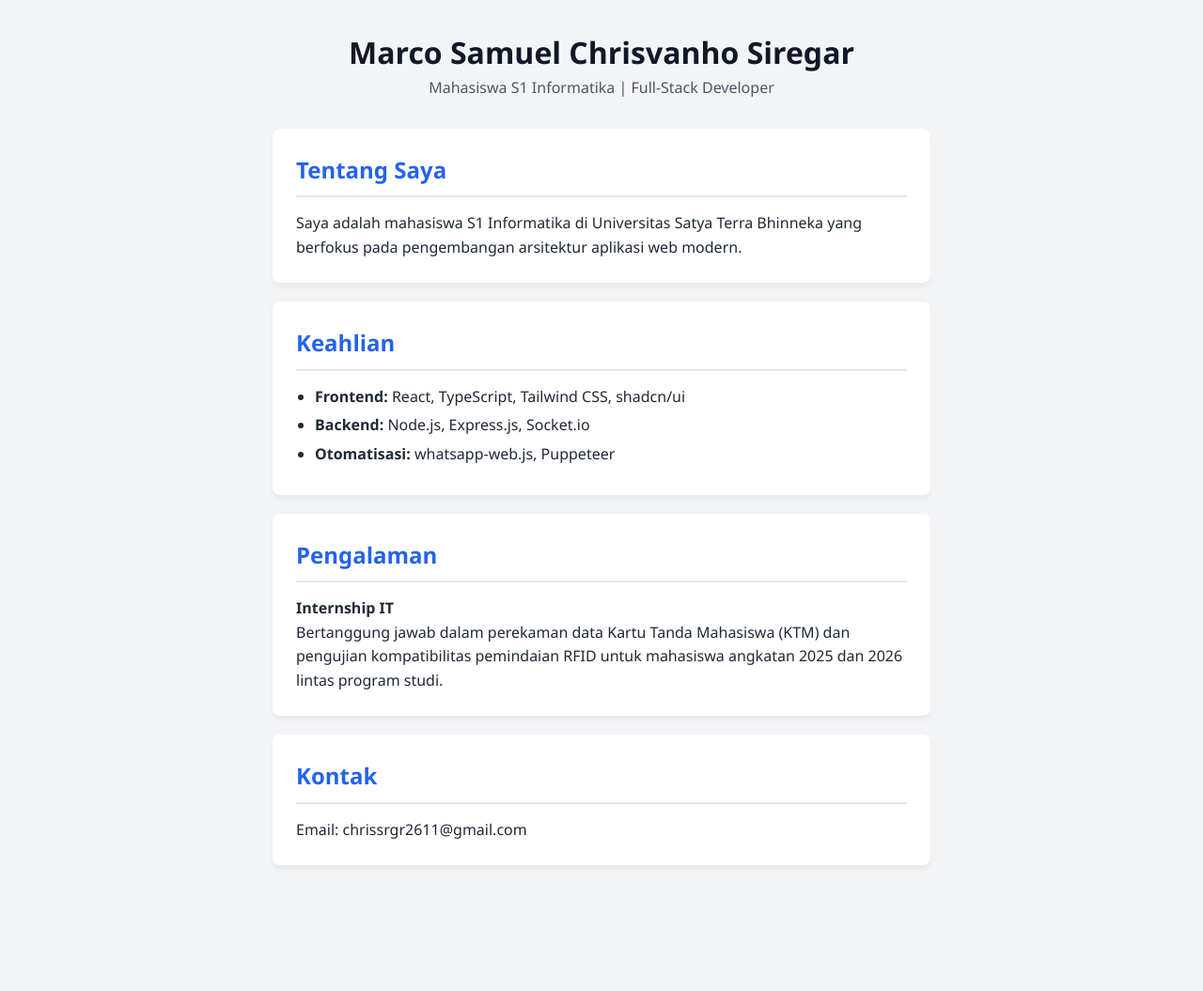
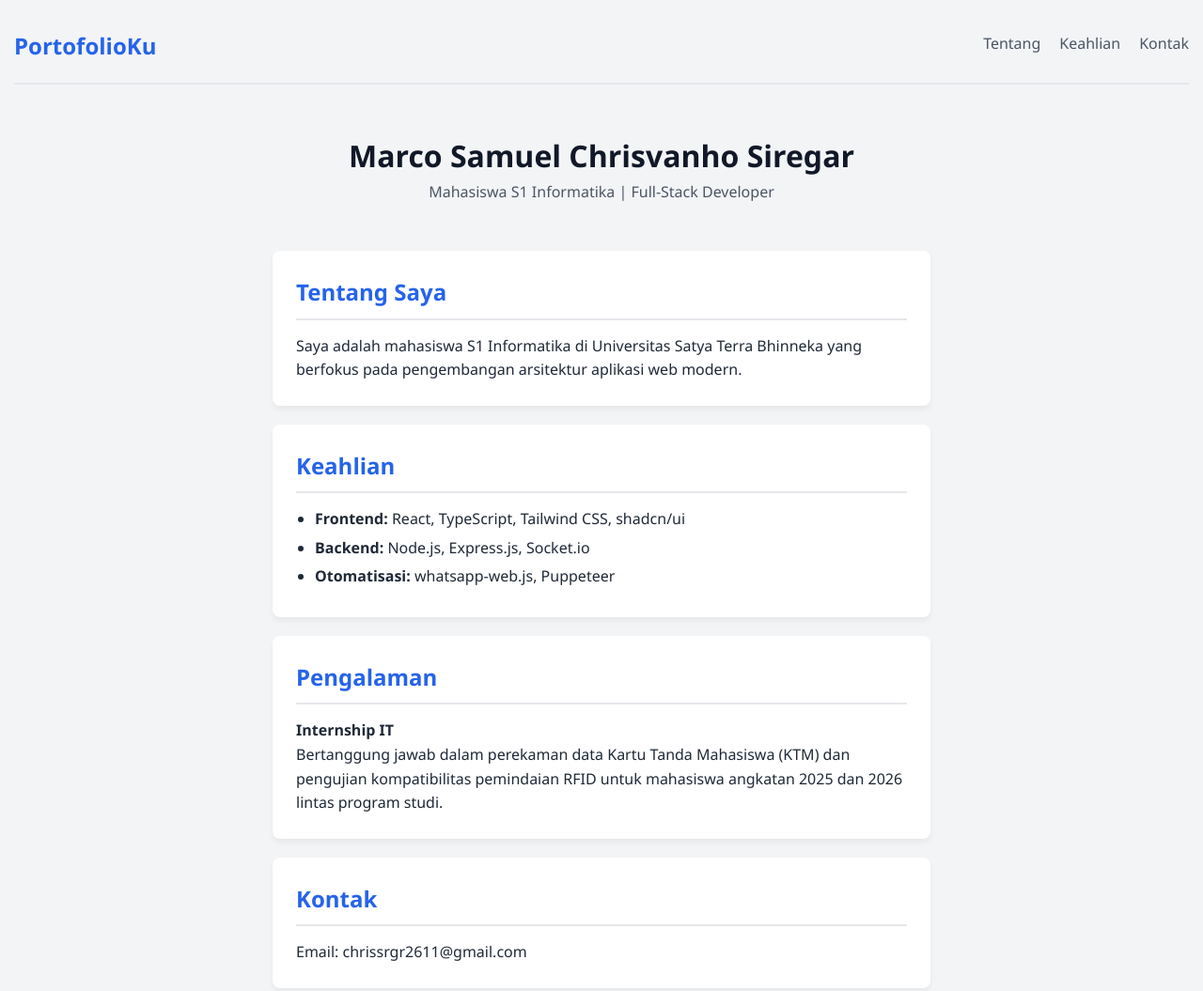
Before and after one commit to marcosiregar26/web-profil, a plain HTML site: page index.html in a window 1280 px wide. Shown: the whole page at 94% size. Before the commit the page ends 971 px from the top, so only its background shows below. Drawn offline with Linux system fonts and the light colour scheme.

Commit message:
feat: menambahkan desain menu navigasi header

```diff
--- a/index.css
+++ b/index.css
@@ -8,3 +8,9 @@ section { background: white; padding: 25px; margin-bottom: 20px; border-radius:
 h2 { color: #2563eb; border-bottom: 2px solid #e5e7eb; padding-bottom: 8px; margin-bottom: 15px; }
 ul { margin-left: 20px; }
 li { margin-bottom: 5px; }
+.navbar { display: flex; justify-content: space-between; align-items: center; padding-bottom: 20px; border-bottom: 2px solid #e5e7eb; margin-bottom: 30px; }
+.logo { font-size: 1.5em; font-weight: bold; color: #2563eb; }
+.nav-links { list-style: none; display: flex; gap: 20px; margin: 0; padding: 0; }
+.nav-links a { text-decoration: none; color: #4b5563; font-weight: 500; }
+.nav-links a:hover { color: #2563eb; }
+.hero { text-align: center; padding: 20px 0; }
--- a/index.html
+++ b/index.html
@@ -8,8 +8,18 @@
 </head>
 <body>
     <header>
-        <h1>Marco Samuel Chrisvanho Siregar</h1>
-        <p>Mahasiswa S1 Informatika | Full-Stack Developer</p>
+        <nav class="navbar">
+            <div class="logo">PortofolioKu</div>
+            <ul class="nav-links">
+                <li><a href="#about">Tentang</a></li>
+                <li><a href="#skills">Keahlian</a></li>
+                <li><a href="#contact">Kontak</a></li>
+            </ul>
+        </nav>
+        <div class="hero">
+            <h1>Marco Samuel Chrisvanho Siregar</h1>
+            <p>Mahasiswa S1 Informatika | Full-Stack Developer</p>
+        </div>
     </header>
     <main>
        <section id="about">
```
